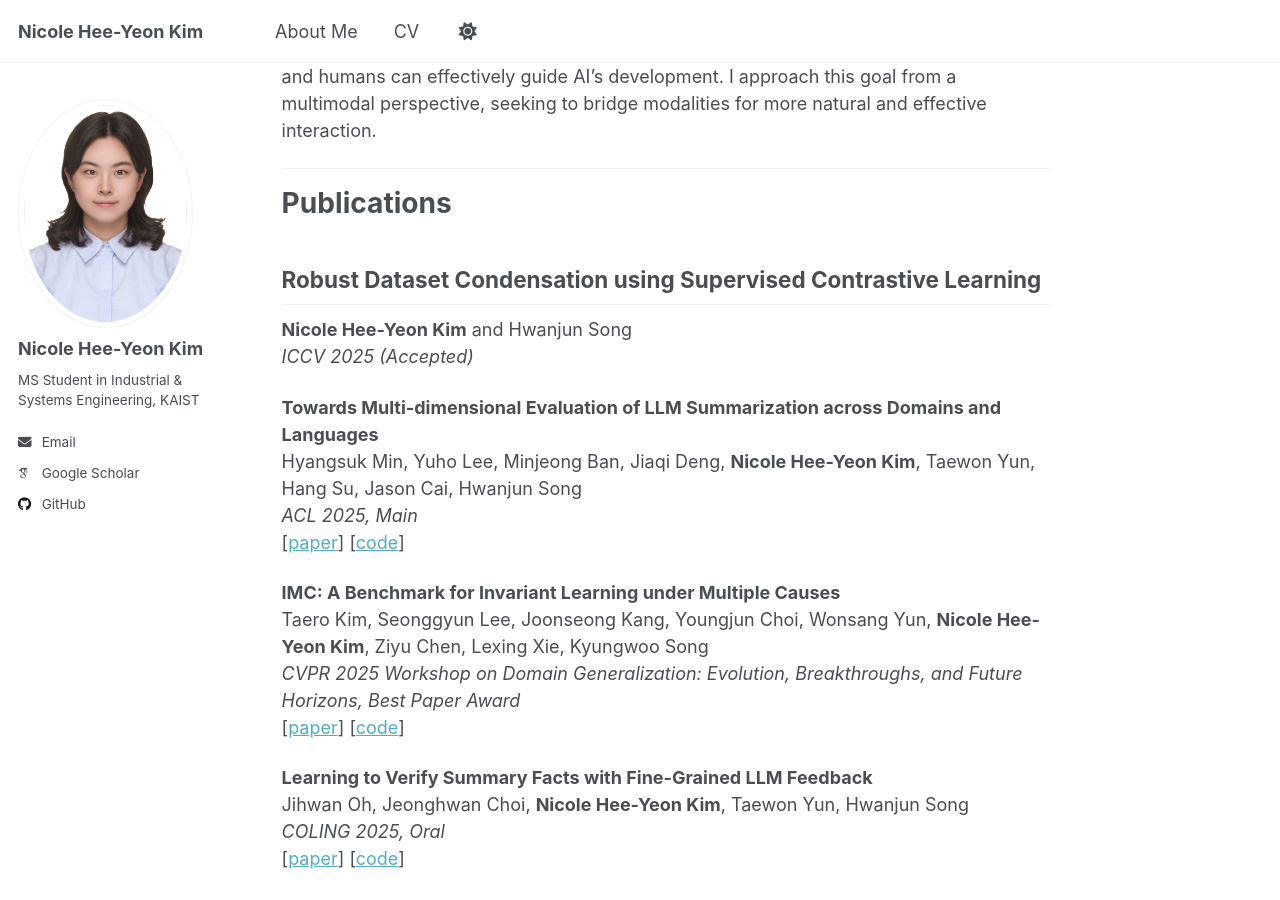
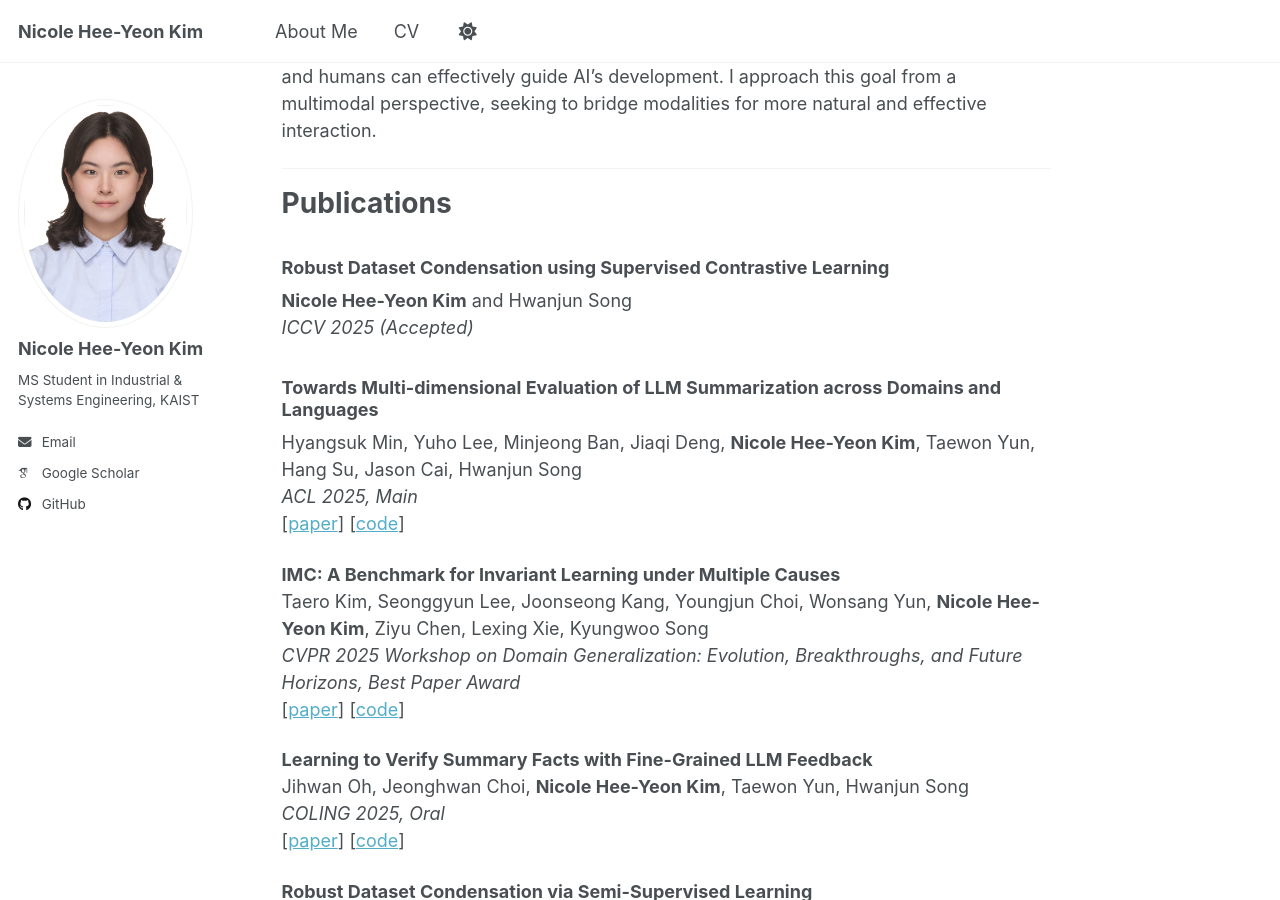
Before and after one commit to Nicole-Hee-Yeon-Kim/Nicole-Hee-Yeon-Kim.github.io, a Jekyll site: the page built from _pages/about.md, in a window 1280 px wide and 900 px high, scrolled down 316 px. Built offline with Jekyll 4.4.1, drawn with Linux system fonts in a browser that asks for light colours; some web fonts are replaced; a script that is not in the unit is left out.

```diff
--- a/_pages/about.md
+++ b/_pages/about.md
@@ -15,11 +15,11 @@ My research focuses on enhancing multimodal large language models (LLMs) and vis
 
 # Publications
 
-## Robust Dataset Condensation using Supervised Contrastive Learning
+### Robust Dataset Condensation using Supervised Contrastive Learning
 **Nicole Hee-Yeon Kim** and Hwanjun Song
 *ICCV 2025 (Accepted)*
 
-**Towards Multi-dimensional Evaluation of LLM Summarization across Domains and Languages**
+### Towards Multi-dimensional Evaluation of LLM Summarization across Domains and Languages
 Hyangsuk Min, Yuho Lee, Minjeong Ban, Jiaqi Deng, **Nicole Hee-Yeon Kim**, Taewon Yun, Hang Su, Jason Cai, Hwanjun Song
 *ACL 2025, Main*
 [[paper](https://arxiv.org/abs/2506.00549)] [[code](https://github.com/DISL-Lab/MSumBench)]
```
